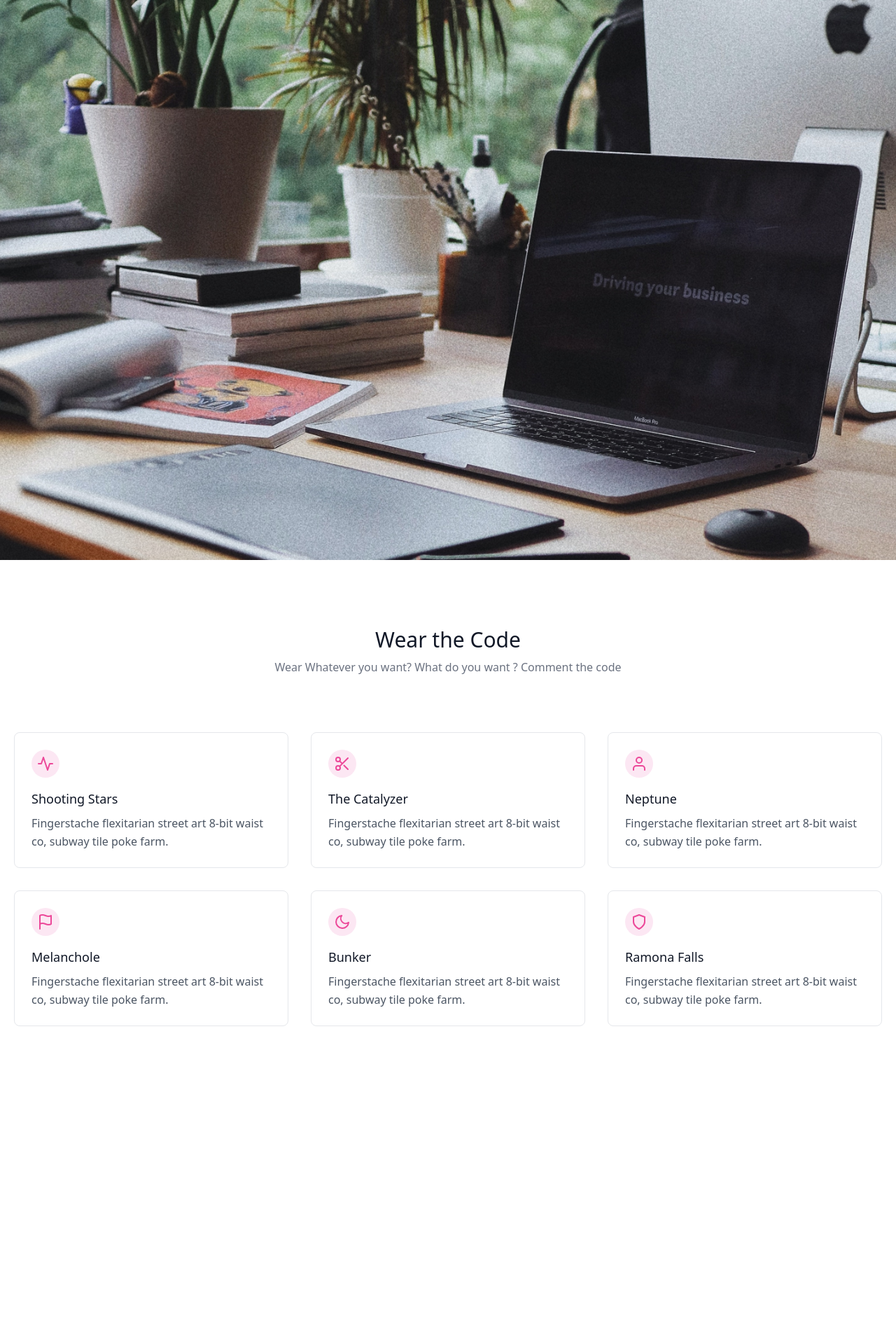
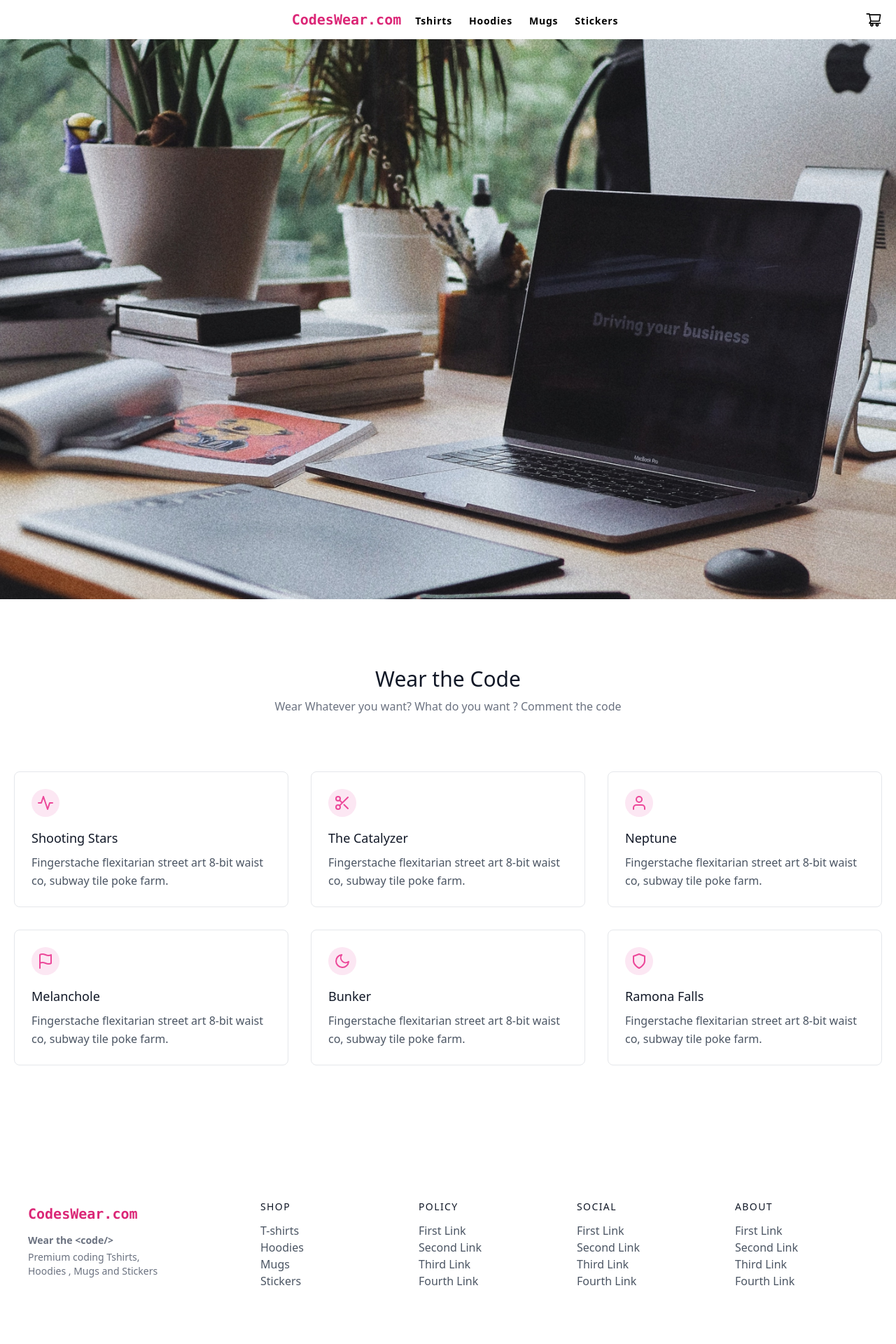
Before and after one commit to jasmeets-6575/learning-nextjs, a Next.js app in the folder by-code-with-harry/project2/: page / in a window 1280 px wide. Shown: the top 1920 px of the page at 70% size. Before the commit the page ends 1562 px from the top, so only its background shows below. Built offline with nearby package versions, Linux system fonts and the light colour scheme.

Commit message:
some changes

```diff
--- a/by-code-with-harry/project2/components/Navbar.js
+++ b/by-code-with-harry/project2/components/Navbar.js
@@ -11,14 +11,14 @@ import { MdAccountCircle } from "react-icons/md";
 
 const Navbar = () => {
   return (
-    <div className="flex flex-col md:flex-row md:justify-center items-center py-2">
+    <div className="flex flex-col md:flex-row md:justify-center items-center py-2 shadow-md">
       <div className="logo mr-auto md:mx-5">
         <Link href="/">
           <Logo />
         </Link>
       </div>
       <div className="nav mt-1 tracking-wider">
-        <ul className="flex items-center space-x-5 font-bold text-sm md:text-md ">
+        <ul className="flex items-center space-x-6 font-bold text-sm md:text-md ">
           <li className="hover:text-pink-600">
             <Link href="/tshirts">Tshirts</Link>
           </li>
--- a/by-code-with-harry/project2/pages/_app.js
+++ b/by-code-with-harry/project2/pages/_app.js
@@ -1,5 +1,13 @@
-import '@/styles/globals.css'
+import Footer from "@/components/Footer";
+import Navbar from "@/components/Navbar";
+import "@/styles/globals.css";
 
 export default function App({ Component, pageProps }) {
-  return <Component {...pageProps} />
+  return (
+    <>
+      <Navbar />
+      <Component {...pageProps} />
+      <Footer />
+    </>
+  );
 }
```
